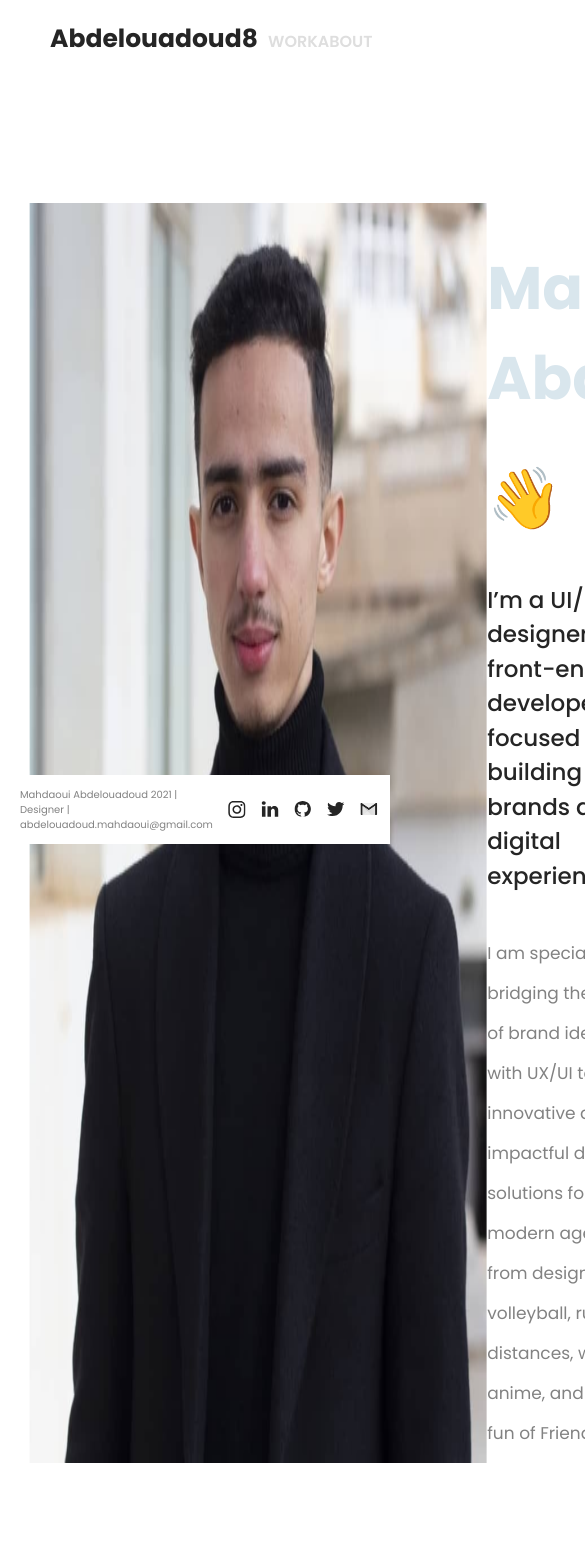
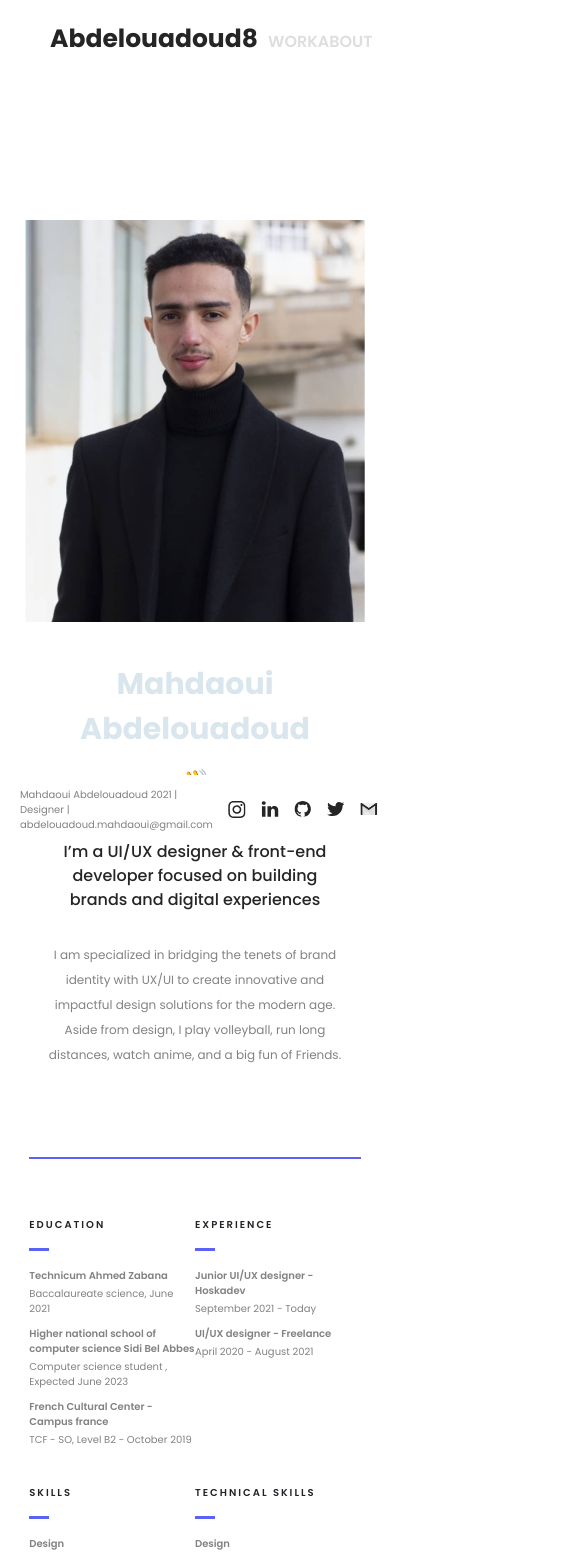
Before and after one commit to Abdelouadoud8/abdelouadoud8.github.io, a React (Create React App) app: page /about in a window 390 px wide. Shown: the top 1553 px of the page, 585 px wide, since content can reach past the window. Built offline with nearby package versions, Linux system fonts and the light colour scheme.

Commit message:
💄 Responsivity About me page

```diff
--- a/src/styles/_components.scss
+++ b/src/styles/_components.scss
@@ -74,7 +74,7 @@
     & img {
       width: 7%;
       border-radius: 90%;
-      margin-bottom: 3rem;
+      margin-bottom: 4rem;
       @media screen and (max-width: $bp-small) {
         margin-bottom: 2rem;
       }
@@ -83,7 +83,7 @@
     & span {
       font-weight: 400;
       font-size: 2.2rem;
-      margin-bottom: 3rem;
+      margin-bottom: 4rem;
       @media screen and (max-width: $bp-small) {
         font-size: 1.7rem;
         margin-bottom: 2rem;
@@ -352,7 +352,6 @@
 .about {
   display: flex;
   flex-direction: column;
-  align-items: center;
   margin-top: 11rem;
 
   &__personalinfos {
@@ -361,30 +360,60 @@
     justify-content: space-between;
     width: 85%;
     margin-top: 9.25rem;
+    @media screen and (max-width: $bp-small) {
+      flex-direction: column;
+      margin-top: 11rem;
+      align-items: center;
+    }
 
     & img {
       width: 48rem;
+      @media screen and (max-width: $bp-small) {
+        width: 34rem;
+      }
     }
 
     &-body {
       margin-top: 4rem;
       width: 60%;
+      @media screen and (max-width: $bp-small) {
+        display: flex;
+        flex-direction: column;
+        align-items: center;
+        width: 100%;
+      }
 
       & span {
         font-size: 6rem;
         font-weight: 700;
         color: $gray-1;
+        @media screen and (max-width: $bp-small) {
+          font-size: 3rem;
+          text-align: center;
+        }
       }
       &--paragraph1 {
         margin-top: 3rem;
         font-size: 6rem;
+        @media screen and (max-width: $bp-small) {
+          font-size: 3.2rem;
+          margin-top: 1rem;
+          text-align: center;
+        }
       }
+
       &--paragraph2 {
         margin-top: 4rem;
         font-size: 2.3rem;
         color: $black;
         font-weight: 500;
         width: 85%;
+        @media screen and (max-width: $bp-small) {
+          margin-top: 2rem;
+          font-size: 1.6rem;
+          width: 85%;
+          text-align: center;
+        }
       }
       &--paragraph3 {
         margin-top: 4rem;
@@ -393,6 +422,13 @@
         font-weight: 400 !important;
         color: $gray-3;
         width: 85%;
+        @media screen and (max-width: $bp-small) {
+          margin-top: 2rem;
+          font-size: 1.2rem;
+          line-height: 2.5rem;
+          width: 90%;
+          text-align: center;
+        }
       }
     }
   }
@@ -416,6 +452,9 @@
       border-radius: 0rem !important;
       border: 0rem !important;
       margin-top: 16rem;
+      @media screen and (max-width: $bp-small) {
+        margin-top: 8rem;
+      }
     }
 
     &--topiccontent {
@@ -478,6 +517,10 @@
       width: 85%;
       margin-top: 4rem;
       margin-bottom: 16rem;
+      @media screen and (max-width: $bp-small) {
+        margin-bottom: 10rem;
+        flex-direction: column;
+      }
 
       & Button {
         width: 22rem;
@@ -509,15 +552,25 @@
       border-radius: 0rem !important;
       border: 0rem !important;
       margin-top: 6rem;
+      @media screen and (max-width: $bp-small) {
+        height: 0.3rem;
+        margin-top: 4rem;
+      }
     }
 
     &-element {
       display: flex;
       flex-direction: column;
       margin-right: 18rem;
+      @media screen and (max-width: $bp-small) {
+        margin-right: 8rem;
+      }
       & h1 {
         font-size: 2.4rem;
         font-weight: 600;
+        @media screen and (max-width: $bp-small) {
+          font-size: 1.8rem;
+        }
       }
 
       & span {
@@ -525,6 +578,9 @@
         font-weight: 600;
         color: $gray-4;
         margin-top: 1.2rem !important;
+        @media screen and (max-width: $bp-small) {
+          font-size: 1.2rem;
+        }
 
         &:hover {
           color: $main-color;
@@ -770,7 +826,19 @@
   transition: all 0.3s ease;
   text-transform: uppercase;
   text-decoration: none;
-  vertical-align: middle;
+  @media screen and (max-width: $bp-small) {
+    width: 16rem;
+    height: 4rem;
+    background: $main-color;
+    color: #fff;
+    line-height: 4rem;
+    font-weight: 500;
+    transition: all 0.3s ease;
+    text-transform: uppercase;
+    text-decoration: none;
+    font-size: 1.2rem;
+    margin-top: 4rem;
+  }
 
   &:hover {
     background: $main-color-hover;
--- a/src/views/About.tsx
+++ b/src/views/About.tsx
@@ -51,8 +51,6 @@ const About: FC = () => {
           <span>Office automation</span>
           <p>Microsoft Office, LaTeX</p>
         </Topics>
-      </div>
-      <div className="about__topics2 about__topics">
         <Topics title="awards">
           <span>MLH - Major league hacking 2018</span>
           <p>2nd place</p>
```
